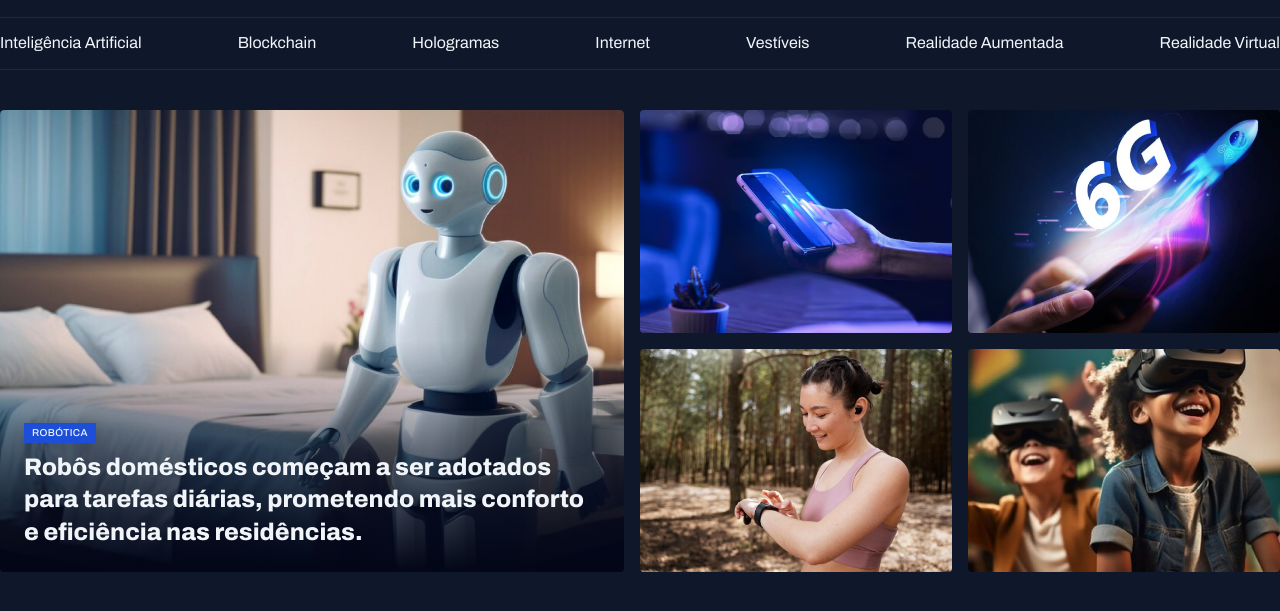
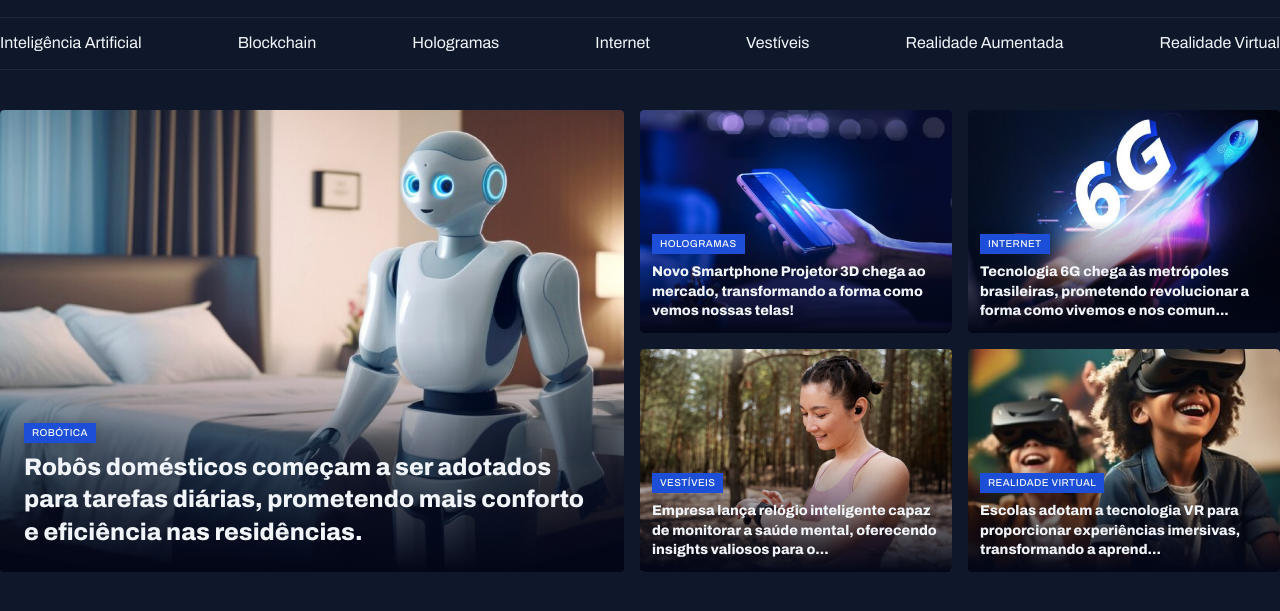
Before and after one commit to ghutttyerrez/Portal-de-noticias, a plain HTML site: page index.html in a window 1280 px wide. Shown: the part 45-656 px from the top of the page. Drawn offline with Linux system fonts and the light colour scheme.

Commit message:
finalizando a seção destaques

```diff
--- a/index.html
+++ b/index.html
@@ -46,7 +46,7 @@
     <main class="grid container">
       <section id="featured" class="grid grid-flow-col gap-16">
         <figure class="card">
-          <img src="./assets/images/Image 01.png" alt="" />
+          <img src="./assets/images/Image 01.png" alt="..." />
 
           <figcaption>
             <span class="content-tag">Robótica</span>
@@ -58,21 +58,53 @@
         </figure>
 
         <div class="grid grid-col2 gap-16">
-          <div>
-            <img src="./assets/images/Image 02.png" alt="" />
-          </div>
+          <figure class="card">
+            <img src="./assets/images/Image 02.png" alt="..." />
 
-          <div>
-            <img src="./assets/images/Image 03.png" alt="" />
-          </div>
+            <figcaption>
+              <span class="content-tag">Hologramas</span>
+              <h2 class="text-lg">
+                Novo Smartphone Projetor 3D chega ao mercado, transformando a
+                forma como vemos nossas telas!
+              </h2>
+            </figcaption>
+          </figure>
 
-          <div>
-            <img src="./assets/images/Image 04.png" alt="" />
-          </div>
+          <figure class="card">
+            <img src="./assets/images/Image 03.png" alt="..." />
 
-          <div>
+            <figcaption>
+              <span class="content-tag">Internet</span>
+              <h2 class="text-lg">
+                Tecnologia 6G chega às metrópoles brasileiras, prometendo
+                revolucionar a forma como vivemos e nos comun...
+              </h2>
+            </figcaption>
+          </figure>
+
+          <figure class="card">
+            <img src="./assets/images/Image 04.png" alt="..." />
+
+            <figcaption>
+              <span class="content-tag">Vestíveis</span>
+              <h2 class="text-lg">
+                Empresa lança relógio inteligente capaz de monitorar a saúde
+                mental, oferecendo insights valiosos para o...
+              </h2>
+            </figcaption>
+          </figure>
+
+          <figure class="card">
             <img src="./assets/images/Image 05.png" alt="" />
-          </div>
+
+            <figcaption>
+              <span class="content-tag">Realidade Virtual</span>
+              <h2 class="text-lg">
+                Escolas adotam a tecnologia VR para proporcionar experiências
+                imersivas, transformando a aprend...
+              </h2>
+            </figcaption>
+          </figure>
         </div>
       </section>
     </main>
--- a/style.css/section.css
+++ b/style.css/section.css
@@ -31,7 +31,14 @@
       bottom: 0;
 
       padding: 24px;
+
+       &:has(.text-lg) {
+      padding: 12px;
     }
+
+    }
+
+
 
     h2 {
       margin-top: 8px;
```
